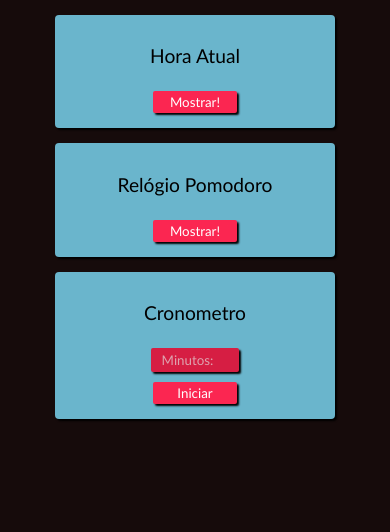
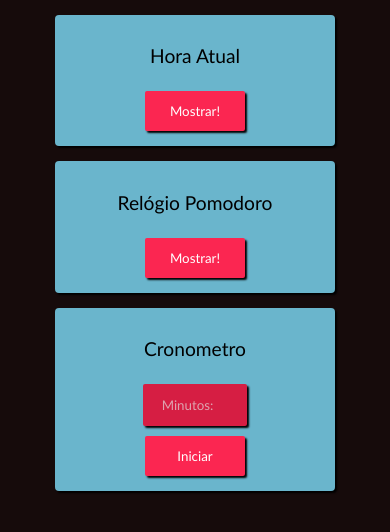
Before and after one commit to IgorcAnjos/relogio, a plain HTML site: page index.html in a window 390 px wide. Drawn offline with Linux system fonts and the light colour scheme.

Commit message:
responsive and documentation

```diff
--- a/style.css
+++ b/style.css
@@ -60,9 +60,10 @@ section:hover {
 input {
   text-align:center;
   border: none;
-  width: 30%;
+  width: 100%;
   max-width: 100px;
-  height: 22px;
+  height:3cm;
+  max-height: 40px;
   margin: 5px;
   color: white;
   border-radius: 2px;
```
Also changed, not shown: 1 other file.
